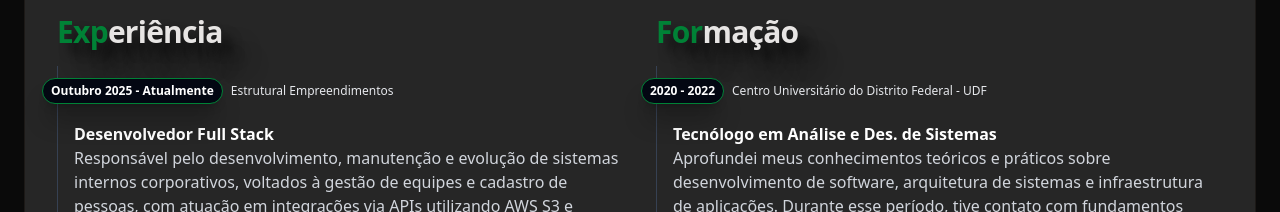
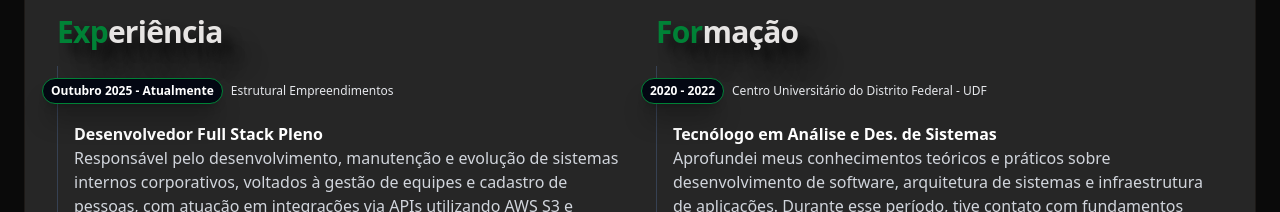
Before and after one commit to Kelder-dasilva/portfolio, a Vue app: page / in a window 1280 px wide. Shown: the part 2640-2852 px from the top of the page. Built offline with nearby package versions, Linux system fonts and the light colour scheme.

Commit message:
Atualizando alguns textos

```diff
--- a/src/App.vue
+++ b/src/App.vue
@@ -1,6 +1,6 @@
 <template>
   <div
-    class="flex min-h-screen w-screen justify-center bg-striped-background bg-neutral-950 bg-cover bg-no-repeat p-0 sm:p-6">
+    class="flex justify-center bg-striped-background bg-neutral-950 bg-cover bg-no-repeat p-0 sm:p-6">
     <div
       class="flex min-h-full w-full max-w-screen-xl grow flex-col items-start overflow-hidden border border-stone-900 bg-gray-900 shadow-strong sm:rounded-3xl animate-page-in">
 
--- a/src/components/EducationAndExperienceSection.vue
+++ b/src/components/EducationAndExperienceSection.vue
@@ -18,7 +18,7 @@
               <span class="text-xs font-medium text-gray-200">Estrutural Empreendimentos</span>
             </div>
             <div class="prose prose-sm flex flex-col pt-10 prose-ul:list-none">
-              <h2 class="font-bold text-white">Desenvolvedor Full Stack</h2>
+              <h2 class="font-bold text-white">Desenvolvedor Full Stack Pleno</h2>
               <p class="text-gray-300">
                 Responsável pelo desenvolvimento, manutenção e evolução de sistemas internos corporativos, voltados à
                 gestão de equipes e cadastro de pessoas, com atuação em integrações via APIs utilizando AWS S3 e Oracle
```
